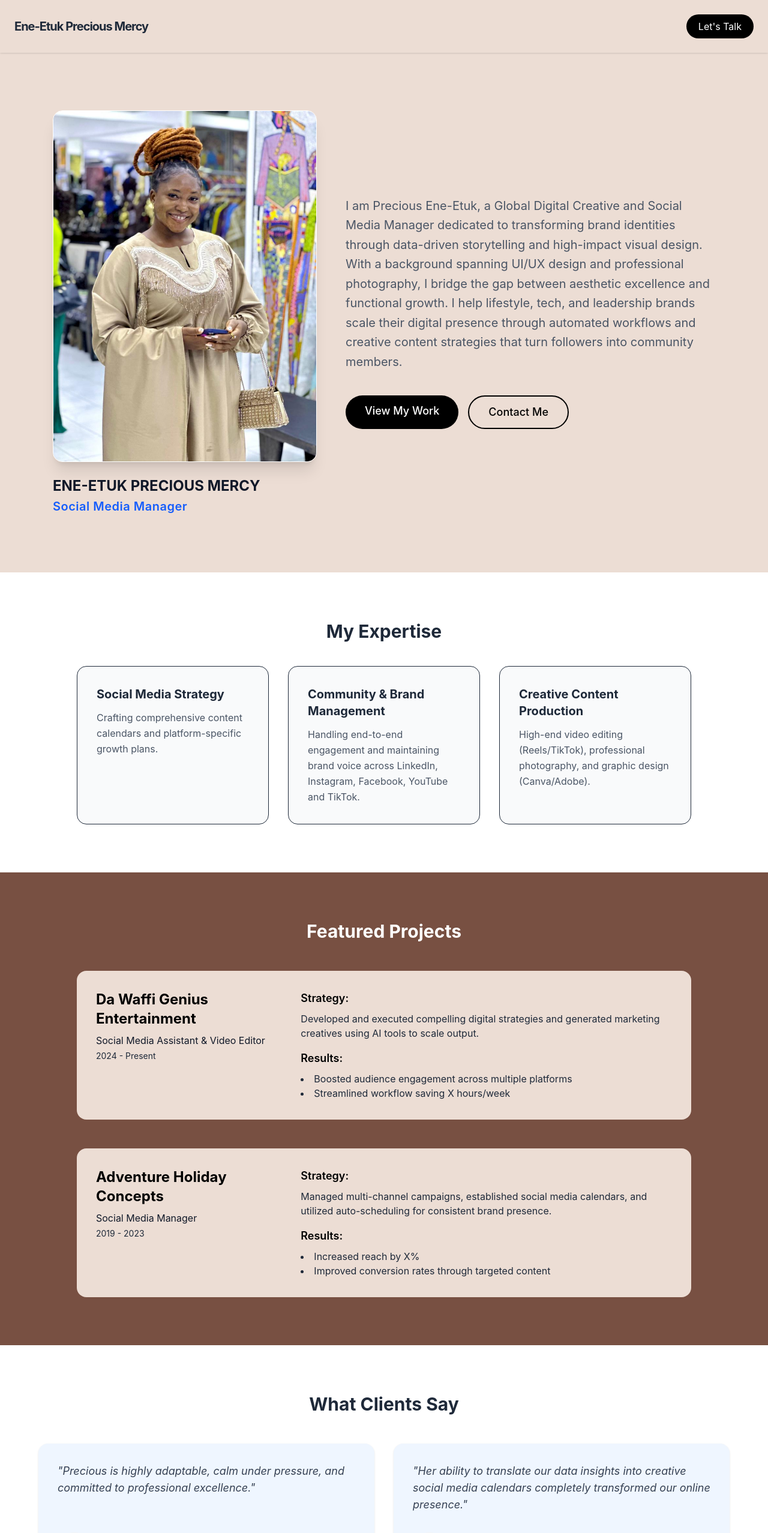
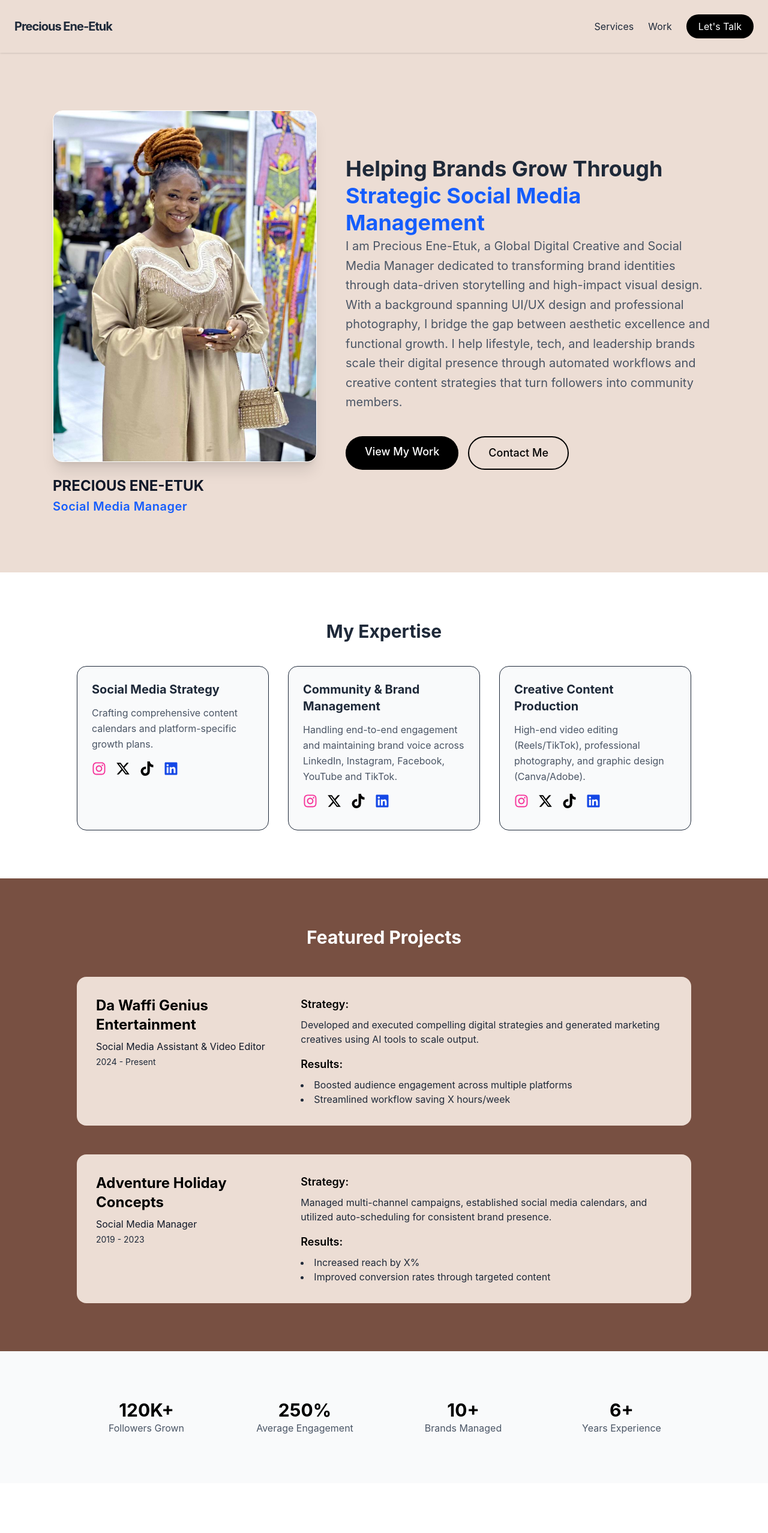
Before and after one commit to TimiskiOse/Ene-EtukPrecious, a React (Vite) app: page / in a window 1280 px wide. Shown: the top 2555 px of the page at 60% size. Built offline with nearby package versions, Linux system fonts and the light colour scheme.

Commit message:
Added links to social icons

```diff
--- a/src/App.jsx
+++ b/src/App.jsx
@@ -1,23 +1,74 @@
 import { FaLinkedin, FaInstagram, FaTiktok } from "react-icons/fa";
 import { FaXTwitter } from "react-icons/fa6";
 import { MdEmail } from "react-icons/md";
+import { HiMenu, HiX } from "react-icons/hi";
+import { useState } from "react";
 import profileImage from "./assets/profilepics.jpeg";
 import { personalInfo, services, caseStudies, testimonials } from "./data";
 
 function App() {
+  const [menuOpen, setMenuOpen] = useState(false);
   return (
     <div className="min-h-screen bg-[#ecddd4] text-gray-800 font-sans">
+      {/* HEADER / NAV */}
       {/* HEADER / NAV */}
       <header className="p-6 bg-[#ecddd4] shadow-sm flex justify-between items-center sticky top-0 z-50">
         <h1 className="text-xl font-bold tracking-tighter">
           {personalInfo.name}
         </h1>
-        <a
-          href="#contact"
-          className="bg-black text-white px-5 py-2 rounded-full hover:bg-gray-800 transition"
+
+        {/* Desktop Navigation */}
+        <nav className="hidden md:flex gap-6 items-center">
+          <a href="#services" className="hover:text-gray-600 transition">
+            Services
+          </a>
+          <a href="#work" className="hover:text-gray-600 transition">
+            Work
+          </a>
+          <a
+            href="#contact"
+            className="bg-black text-white px-5 py-2 rounded-full hover:bg-gray-800 transition"
+          >
+            Let's Talk
+          </a>
+        </nav>
+
+        {/* Mobile Menu Button */}
+        <button
+          className="md:hidden text-2xl"
+          onClick={() => setMenuOpen(!menuOpen)}
         >
-          Let's Talk
-        </a>
+          {menuOpen ? <HiX /> : <HiMenu />}
+        </button>
+
+        {/* Mobile Dropdown */}
+        {menuOpen && (
+          <div className="absolute top-20 left-0 w-full bg-[#ecddd4] shadow-md flex flex-col items-center gap-6 py-6 md:hidden">
+            <a
+              href="#services"
+              onClick={() => setMenuOpen(false)}
+              className="hover:text-gray-600"
+            >
+              Services
+            </a>
+
+            <a
+              href="#work"
+              onClick={() => setMenuOpen(false)}
+              className="hover:text-gray-600"
+            >
+              Work
+            </a>
+
+            <a
+              href="#contact"
+              onClick={() => setMenuOpen(false)}
+              className="bg-black text-white px-6 py-2 rounded-full"
+            >
+              Let's Talk
+            </a>
+          </div>
+        )}
       </header>
 
       {/* HERO SECTION */}
@@ -39,6 +90,13 @@ function App() {
 
         {/* RIGHT COLUMN: Headline, Summary, and Buttons */}
         <div className="md:w-7/12 text-center md:text-left">
+          <h2 className="text-4xl font-bold leading-tight">
+            Helping Brands Grow Through
+            <span className="text-blue-600">
+              {" "}
+              Strategic Social Media Management
+            </span>
+          </h2>
           <p className="text-xl text-gray-600 mb-10 leading-relaxed">
             {personalInfo.summary}
           </p>
@@ -67,12 +125,18 @@ function App() {
             {services.map((service) => (
               <div
                 key={service.id}
-                className="p-8 border rounded-2xl bg-gray-50 hover:shadow-lg transition"
+                className="p-6 border rounded-2xl bg-gray-50 hover:shadow-lg transition"
               >
                 <h4 className="text-xl font-bold mb-3">{service.title}</h4>
                 <p className="text-gray-600 leading-relaxed">
                   {service.description}
                 </p>
+                <div className="flex gap-4 mt-4">
+                  <FaInstagram className="text-2xl text-pink-500 mb-3" />
+                  <FaXTwitter className="text-2xl text-black mb-3" />
+                  <FaTiktok className="text-2xl text-black mb-3" />
+                  <FaLinkedin className="text-2xl text-blue-700 mb-3" />
+                </div>
               </div>
             ))}
           </div>
@@ -118,6 +182,31 @@ function App() {
         </div>
       </section>
 
+      {/* SOCIAL PROOF */}
+      <section className="px-6 py-20 bg-gray-50">
+        <div className="max-w-5xl mx-auto grid grid-cols-2 md:grid-cols-4 gap-8 text-center">
+          <div>
+            <h3 className="text-3xl font-bold text-black">120K+</h3>
+            <p className="text-gray-600">Followers Grown</p>
+          </div>
+
+          <div>
+            <h3 className="text-3xl font-bold text-black">250%</h3>
+            <p className="text-gray-600">Average Engagement</p>
+          </div>
+
+          <div>
+            <h3 className="text-3xl font-bold text-black">10+</h3>
+            <p className="text-gray-600">Brands Managed</p>
+          </div>
+
+          <div>
+            <h3 className="text-3xl font-bold text-black">6+</h3>
+            <p className="text-gray-600">Years Experience</p>
+          </div>
+        </div>
+      </section>
+
       {/* TESTIMONIALS */}
       <section className="px-6 py-20 bg-white">
         <div className="max-w-6xl mx-auto">
@@ -155,10 +244,14 @@ function App() {
       {/* CONTACT FORM */}
       <section id="contact" className="px-6 py-20 bg-[#ecddd4]">
         <div className="max-w-2xl mx-auto">
-          <h3 className="text-3xl font-bold mb-8 text-center">
+          <h3 className="text-2xl font-bold mb-8 text-center md:text-3xl">
             Let's Build Something Great
           </h3>
-          <form className="space-y-6">
+          <form
+            action="https://formspree.io/f/yourID"
+            method="POST"
+            className="space-y-6"
+          >
             <div>
               <label className="block text-sm font-medium text-gray-700 mb-2">
                 Name
@@ -212,7 +305,7 @@ function App() {
 
           {/* LinkedIn */}
           <a
-            href="https://linkedin.com"
+            href="https://www.linkedin.com/in/precious-ene-etuk-0597893a9?utm_source=share&utm_campaign=share_via&utm_content=profile&utm_medium=ios_app"
             target="_blank"
             className="bg-gray-900 p-4 rounded-full text-xl hover:bg-blue-600 hover:text-white hover:scale-110 transition duration-300"
           >
@@ -221,7 +314,7 @@ function App() {
 
           {/* X / Twitter */}
           <a
-            href="https://x.com"
+            href="https://x.com/preciouseneetuk?s=21"
             target="_blank"
             className="bg-gray-900 p-4 rounded-full text-xl hover:bg-gray-700 hover:text-white hover:scale-110 transition duration-300"
           >
@@ -230,7 +323,7 @@ function App() {
 
           {/* Instagram */}
           <a
-            href="https://instagram.com"
+            href="https://www.instagram.com/precious_eneetuk?igsh=MTJ5YTFlM2ZjZjF4OA=="
             target="_blank"
             className="bg-gray-900 p-4 rounded-full text-xl hover:bg-pink-600 hover:text-white hover:scale-110 transition duration-300"
           >
@@ -239,7 +332,7 @@ function App() {
 
           {/* TikTok */}
           <a
-            href="https://tiktok.com"
+            href="https://www.tiktok.com/@preciouseneetuk?_r=1&_t=ZS-94sRQsdaa85"
             target="_blank"
             className="bg-gray-900 p-4 rounded-full text-xl hover:bg-white hover:text-black hover:scale-110 transition duration-300"
           >
--- a/src/data.js
+++ b/src/data.js
@@ -1,5 +1,5 @@
 export const personalInfo = {
-  name: "Ene-Etuk Precious Mercy",
+  name: "Precious Ene-Etuk",
   title: "Digital Creative & Social Media Manager",
   role: "Social Media Manager",
   email: "preciouseneetuk@gmail.com",
--- a/src/index.css
+++ b/src/index.css
@@ -1 +1,5 @@
 @import "tailwindcss";
+
+html {
+  scroll-behavior: smooth;
+}
```
